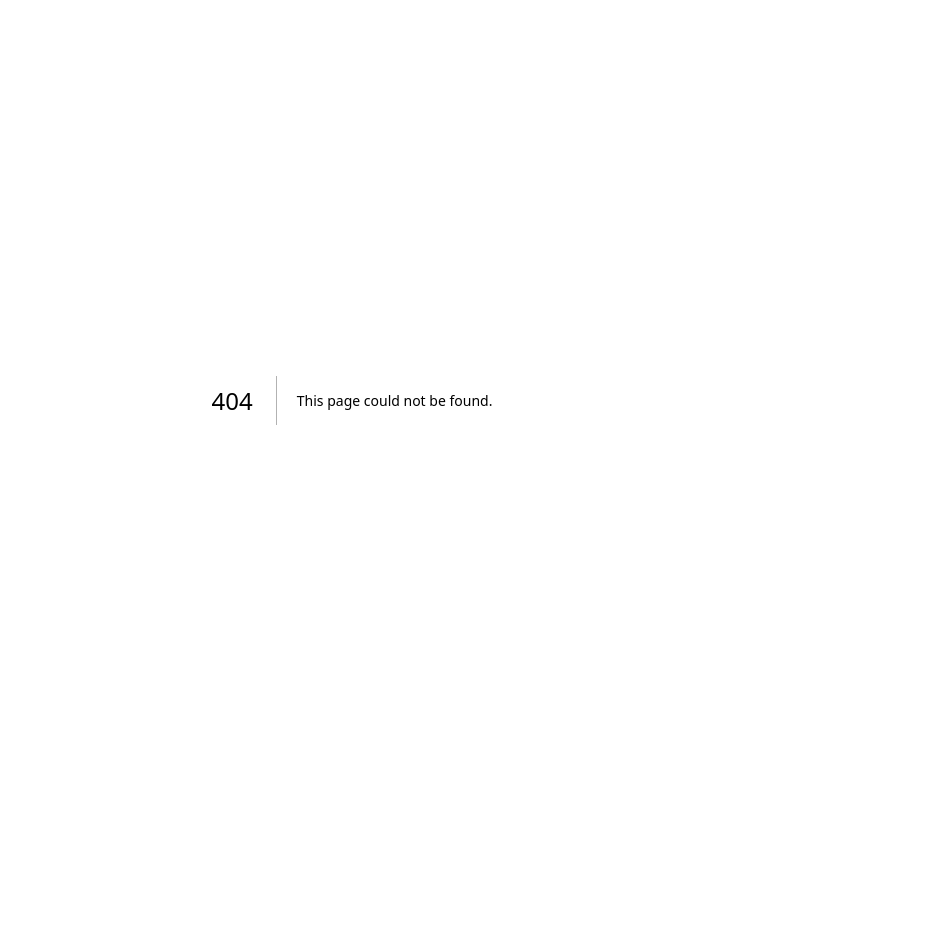
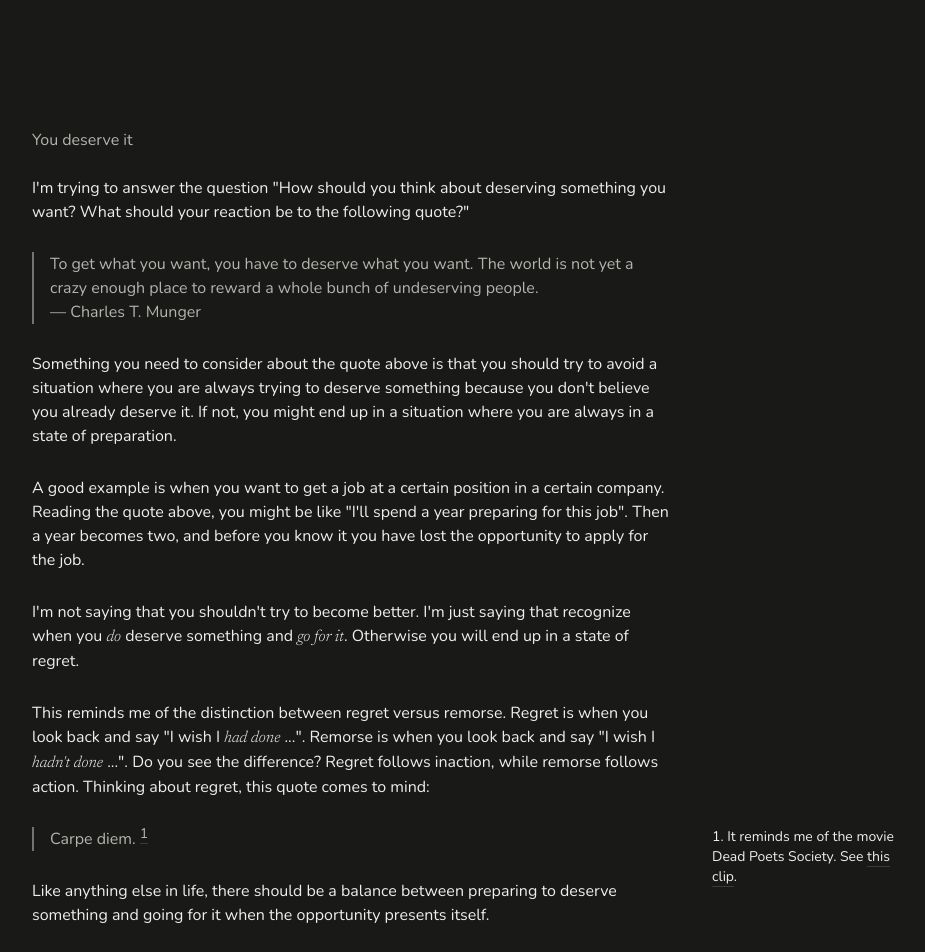
Before and after one commit to mahmood-saghrajooghi/personal-website, a Next.js app: page /writing/you-deserve-it in a window 1280 px wide. Before the commit this address had no page. Shown: the top 952 px of the page, without its empty margins (288-1213 px from the left). Before the commit the page ends 800 px from the top, so only its background shows below. Built offline with nearby package versions, Linux system fonts and the light colour scheme.

Commit message:
Update Next.js version to 15.5.3, add pnpm lockfile, and enhance writing pages with new content and layout adjustments

```diff
--- a/package.json
+++ b/package.json
@@ -9,7 +9,7 @@
   "dependencies": {
     "@radix-ui/colors": "^3.0.0",
     "@radix-ui/react-primitive": "^2.0.0",
-    "next": "latest",
+    "next": "15.5.3",
     "react": "^18.2.0",
     "react-dom": "^18.2.0",
     "react-spring": "^9.7.3",
--- a/pages/writing.tsx
+++ b/pages/writing.tsx
@@ -81,8 +81,11 @@ const IndexPage = () => {
             </p>
           </BlurIn>
 
+          <BlurIn className='mb-2 flex items-center gap-2'>
+            <NavLink href="/writing/thinking-machines">Thinking machines</NavLink>
+          </BlurIn>
           <BlurIn className='mb-7 flex items-center gap-2'>
-            <NavLink href="/writing/thinking-machines">Thinking machines</NavLink>
+            <NavLink href="/writing/you-deserve-it">You deserve it</NavLink>
           </BlurIn>
 
           <BlurIn asChild>
--- /dev/null
+++ b/pages/writing/you-deserve-it.tsx
@@ -0,0 +1,108 @@
+import { Blockquote } from '../../components/blockquote';
+import BlurIn from '../../components/blur-animation/BlurIn';
+import Layout from '../../components/layout/layout';
+import NavLink from '../../components/link/nav-link';
+
+// something that can determine the difference in thinking is the goal that one pursues for that
+// thinking. For example, looking back at a work experience, different people will have different
+// learnings. This is highly dependent on what goals the have by thinking back on that experience.
+// Someone can be looking for an understanding of the whole product creation process, while someone else
+// might be looking for an understanding of the technical aspects.
+//
+// At the moment it is not clear to me on how to set goals for the thinking. I think this might be
+// different that setting life goals for example. Some goals in thinking might have better outcomes
+// regardless of the goals themselves.
+
+const ThinkingMachines = () => {
+  return (
+    <Layout>
+      <div className='main-grid'>
+        <article className='color-text'>
+          <BlurIn asChild>
+            <h1 className='color-sub mb-6'>
+              You deserve it
+            </h1>
+          </BlurIn>
+
+          <BlurIn asChild>
+            <p className='mb-7'>
+              I'm trying to answer the question "How should you think about deserving something you
+              want? What should your reaction be to the following quote?"
+            </p>
+          </BlurIn>
+
+          <BlurIn>
+            <Blockquote className='my-7'>
+              To get what you want, you have to deserve what you want. The world is not yet a crazy enough place to reward a whole bunch of
+              undeserving people.<br />
+              ― Charles T. Munger
+            </Blockquote>
+          </BlurIn>
+
+          <BlurIn asChild>
+            <p className='mb-7'>
+              Something you need to consider about the quote above is that you should try to avoid
+              a situation where you are always trying to deserve something because you don't believe
+              you already deserve it. If not, you might end up in a situation where you are always
+              in a state of preparation.
+            </p>
+          </BlurIn>
+
+          <BlurIn asChild>
+            <p className='mb-7'>
+              A good example is when you want to get a job at a certain position in a certain company.
+              Reading the quote above, you might be like "I'll spend a year preparing for this job".
+              Then a year becomes two, and before you know it you have lost the opportunity to apply
+              for the job.
+            </p>
+          </BlurIn>
+
+          <BlurIn asChild>
+            <p className='mb-7'>
+              I'm not saying that you shouldn't try to become better. I'm just saying that recognize
+              when you <i>do</i> deserve something and <i>go for it</i>. Otherwise you will end up in a state of regret.
+            </p>
+          </BlurIn>
+
+          <BlurIn asChild>
+            <p className='mb-7'>
+              This reminds me of the distinction between regret versus remorse. Regret is when you look
+              back and say "I wish I <i>had done</i> ...". Remorse is when you look back and say
+              "I wish I <i>hadn't done</i> ...". Do you see the difference? Regret follows inaction, while
+              remorse follows action. Thinking about regret, this quote comes to mind:
+            </p>
+          </BlurIn>
+
+          <BlurIn className='relative'>
+            <Blockquote className='my-7'>
+              Carpe diem. <sup id="unref-1"><NavLink href="#1">1</NavLink></sup>
+            </Blockquote>
+            <div className='lg:absolute lg:w-48 lg:top-0 lg:left-[calc(100%+1.5rem)] text-sm mb-7 ml-4'>
+              1. It reminds me of the movie Dead Poets Society. See <a href="https://youtu.be/vi0Lbjs5ECI?si=HCgr-PaMGf_tA0Y-" target="_blank" className='link'>this clip</a>.
+            </div>
+          </BlurIn>
+
+          <BlurIn asChild>
+            <p className='mb-7'>
+              Like anything else in life, there should be a balance between preparing to deserve
+              something and going for it when the opportunity presents itself.
+            </p>
+          </BlurIn>
+
+          <BlurIn className='mb-6 flex items-center gap-2'>
+            <div>
+              <NavLink
+                href='/writing'
+                className='px-1 flex items-center gap-2'
+              >
+                back to Writing
+              </NavLink>
+            </div>
+          </BlurIn>
+        </article>
+      </div>
+    </Layout>
+  )
+}
+
+export default ThinkingMachines;
```
Also changed, not shown: pages/writing/thinking-machines.tsx (+10 -0 lines), 1 other file (tests, documents, lock files or other folders).
